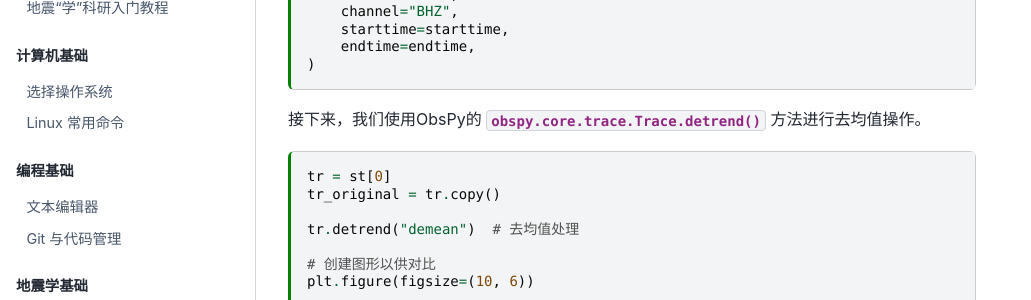
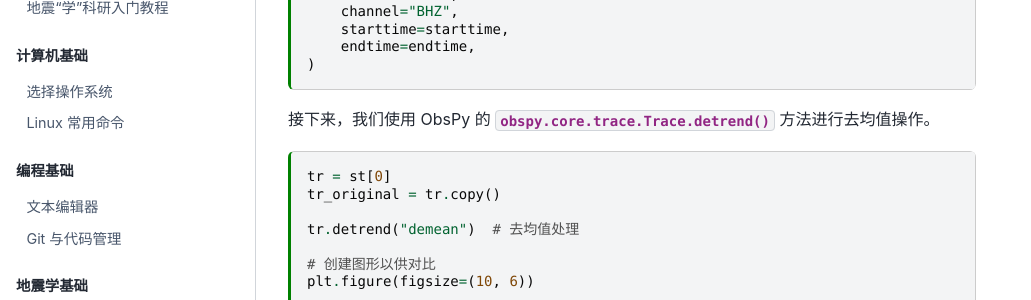
Before and after one commit to seismo-learn/seismology101, a Jupyter Book: the page built from source/exercises/demean.md, in a window 1280 px wide and 900 px high, scrolled down 479 px. Shown: the part 151-451 px from the top of the window, without its empty margins (0-1031 px from the left). Built offline with Jupyter Book 1.0.4 settings and Sphinx 7.4.7 and the Sphinx Book theme 1.1.4, drawn with Linux system fonts in a browser that asks for light colours; pages that are not in the unit, such as notebooks, are missing from menus.

````diff
--- a/source/exercises/demean.md
+++ b/source/exercises/demean.md
@@ -45,7 +45,7 @@ st = client.get_waveforms(
 )
 ```
 
-接下来，我们使用ObsPy的 {meth}`obspy.core.trace.Trace.detrend` 方法进行去均值操作。
+接下来，我们使用 ObsPy 的 {meth}`obspy.core.trace.Trace.detrend` 方法进行去均值操作。
 
 ```{code-cell} ipython3
 tr = st[0]
````
